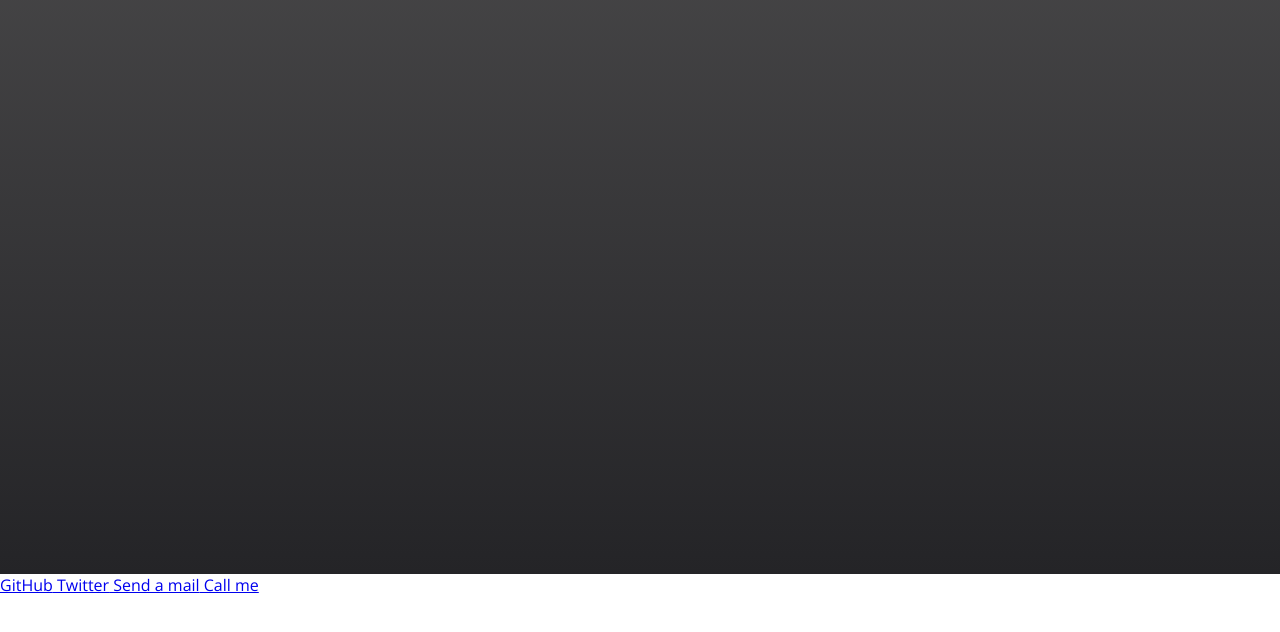
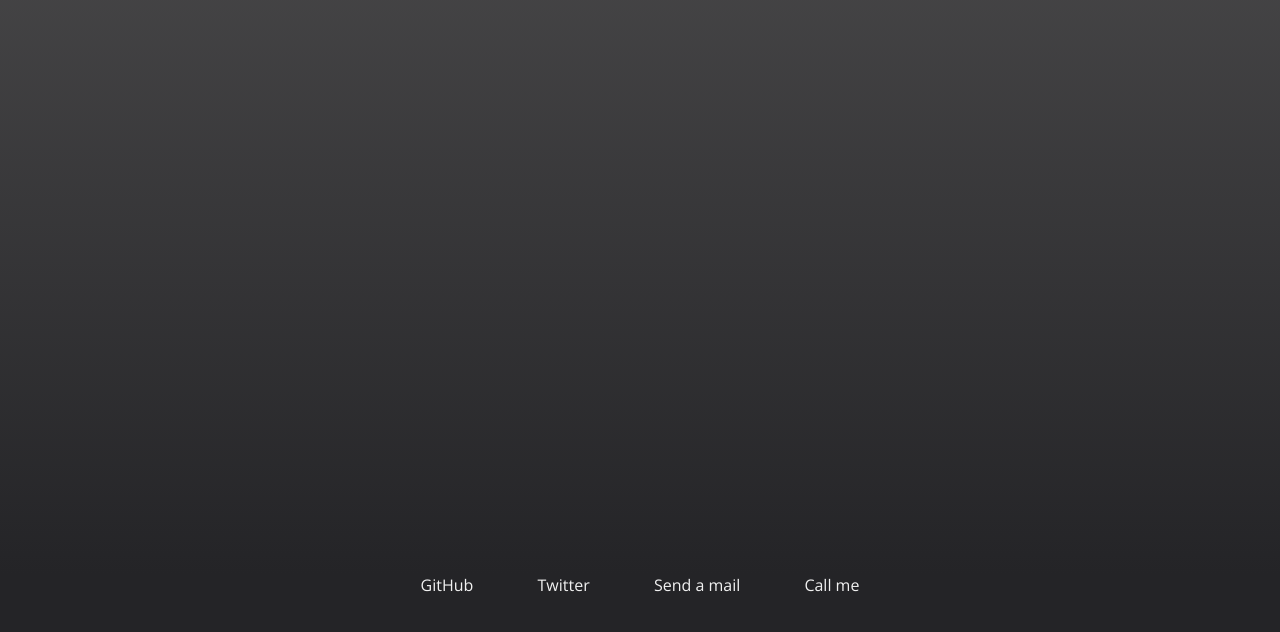
Before and after one commit to pedroddjkkk/Portfolio, a Next.js app: page / in a window 1280 px wide. Shown: the part 1346-1978 px from the top of the page. Before the commit the page ends 1942 px from the top, so only its background shows below. Built offline with nearby package versions, Linux system fonts and the light colour scheme.

Commit message:
Css 100% Implementado

```diff
--- a/pages/index.js
+++ b/pages/index.js
@@ -97,27 +97,27 @@ export default function Home() {
             </div>
           </div>
         </section>
-        <section id="contact-section">
-          <div className="contact-links">
+        <section id={styles.contactSection}>
+          <div className={styles.contactLinks}>
             <a
-              id="profile-link"
+              id={styles.profileLink}
               href="https://github.com/pedroddjkkk"
               target="_blank"
-              className="contact-details"
+              className={styles.contactDetails}
             >
               <i className="fab fa-github"></i> GitHub
             </a>
             <a
               href="https://twitter.com/pedroddjkk"
               target="_blank"
-              className="contact-details"
+              className={styles.contactDetails}
             >
               <i className="fab fa-twitter"></i> Twitter
             </a>
-            <a href="malito: pedroddjkk@gmail.com" className="contact-details">
+            <a href="malito: pedroddjkk@gmail.com" className={styles.contactDetails}>
               <i className="fas fa-at"></i> Send a mail
             </a>
-            <a href="tel:+55-44-997506602" className="contact-details">
+            <a href="tel:+55-44-997506602" className={styles.contactDetails}>
               <i className="fas fa-mobile-alt"></i> Call me
             </a>
           </div>
--- a/styles/Home.module.css
+++ b/styles/Home.module.css
@@ -82,7 +82,7 @@
     transform: translateX(0);
 }
 
-#contactCection{
+#contactSection{
     background-color: #242427;
     width: 100%;
     height: 16vh;
```
